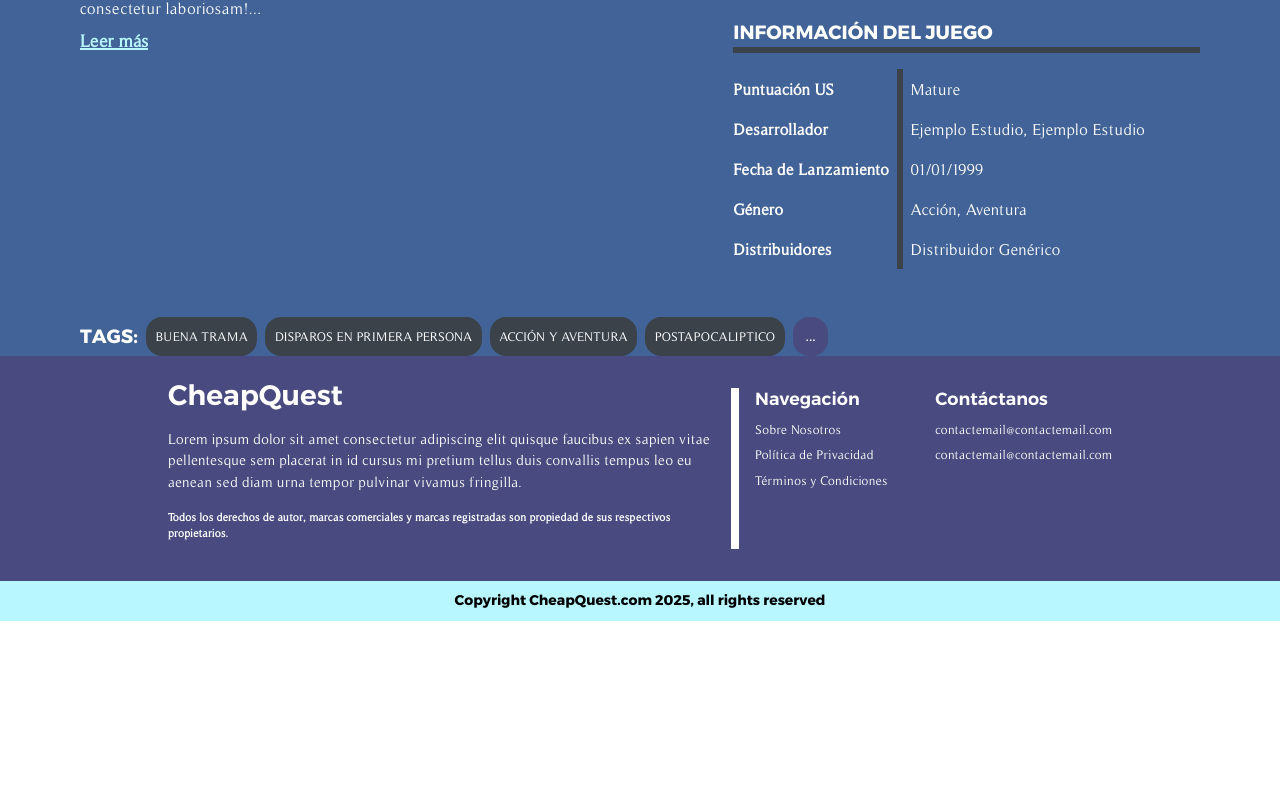
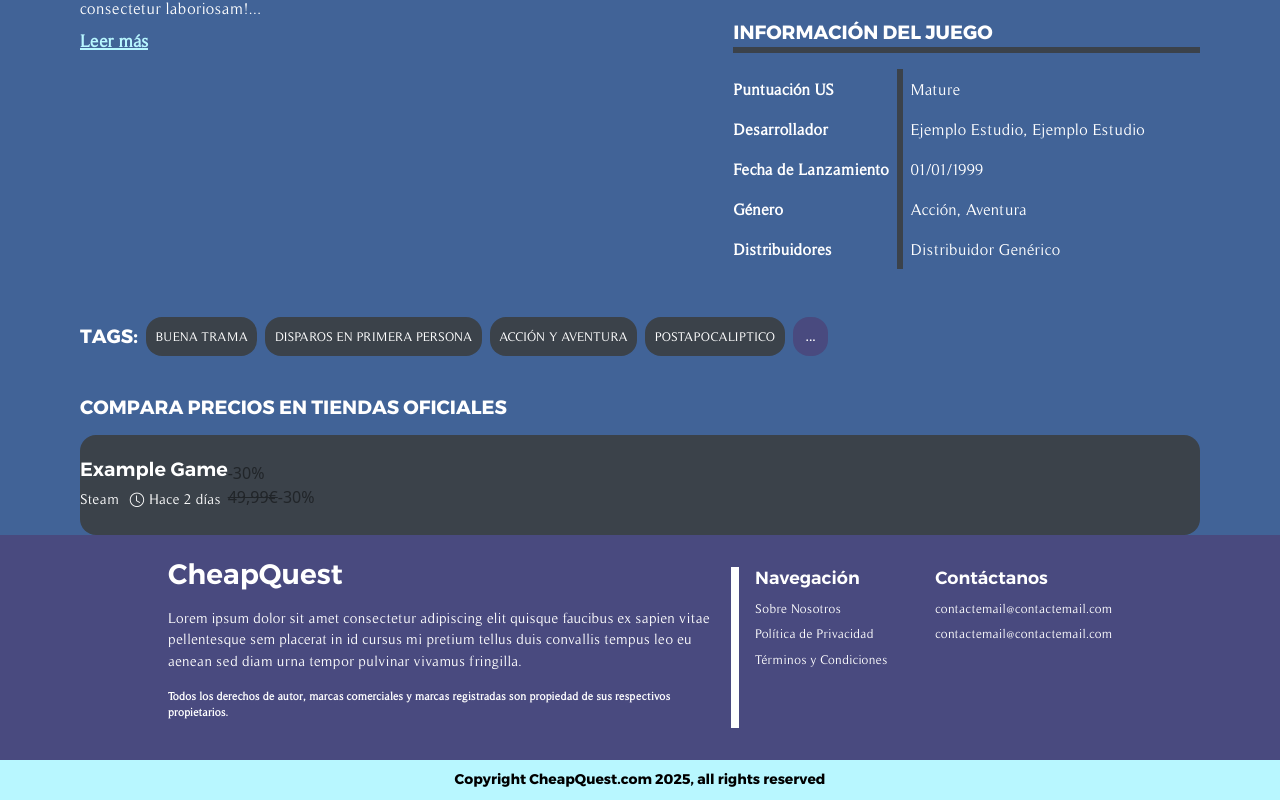
Before and after one commit to Yorwin/cheapquest, a Next.js app: page /game-page/1 in a window 1280 px wide. Shown: the part 1542-2342 px from the top of the page. Before the commit the page ends 2163 px from the top, so only its background shows below. Built offline with nearby package versions, Linux system fonts and the light colour scheme.

Commit message:
offer-card preparation

```diff
--- a/src/app/game-page/[...game]/page.tsx
+++ b/src/app/game-page/[...game]/page.tsx
@@ -5,7 +5,8 @@ import GameImagesVideos from "@/components/pages/game-page/game-images-videos"
 import AboutTheGame from "@/components/general/about-this-game/about-this-game";
 import MetaCritic from "@/components/general/metacritic";
 import GameInfo from "@/components/general/game-info";
-import GameTags from "@/components/general/game-tags/game-tags";
+import GameTags from "@/components/pages/game-page/game-tags";
+import OfficialStoreList from "@/components/pages/game-page/official-store-list";
 
 interface ParamsGame {
     params: {
@@ -33,6 +34,7 @@ const GamePage = ({ params }: ParamsGame) => {
                     </div>
                 </div>
                 <GameTags />
+                <OfficialStoreList />
             </div>
         </article>
     )
--- /dev/null
+++ b/src/components/general/store-card/store-card.tsx
@@ -0,0 +1,34 @@
+import React from "react";
+import styles from "@/styles/components/store-card.module.scss"
+
+const StoreCard = () => {
+    return (
+        <div className={styles["store-card-container"]}>
+
+            {/* Offer Info */}
+
+            <div className={styles["offer-info-container"]}>
+                <h3>Example Game</h3>
+                <div className={styles["offer-specs"]}>
+                    <span>Steam</span>
+                    <time className={styles["released-time"]} dateTime="2025-09-03T12:00:00Z">
+                        <i className="bi bi-clock"></i>
+                        <span>Hace 2 días</span>
+                    </time>
+                </div>
+            </div>
+
+            {/* Prices Container */}
+
+            <div className={styles["prices-container"]}>
+                <span className={styles["discount"]}>-30%</span>
+                <div className={styles["prices"]}>
+                    <del className={styles["old-price"]}>49,99€</del>
+                    <span className={styles["new-price"]}>-30%</span>
+                </div>
+            </div>
+        </div>
+    )
+};
+
+export default StoreCard;
--- a/src/components/general/game-tags/game-tags.tsx
+++ b/src/components/pages/game-page/game-tags.tsx
@@ -1,6 +1,6 @@
 import React from "react";
 import styles from "@/styles/components/user-tags.module.scss"
-import Tags from "./tags-controller";
+import Tags from "../../general/game-tags/tags-controller";
 
 const GameTags = () => {
 
--- /dev/null
+++ b/src/components/pages/game-page/official-store-list.tsx
@@ -0,0 +1,16 @@
+import React from "react";
+import styles from "@/styles/layout/gamepage/official-store-list.module.scss"
+import StoreCard from "@/components/general/store-card/store-card";
+
+const OfficialStoreList = () => {
+    return (
+        <div className={styles["official-stores-container"]}>
+            <h2>COMPARA PRECIOS EN TIENDAS OFICIALES</h2>
+            <div className={styles["offers-container"]}>
+               <StoreCard />
+            </div>
+        </div>
+    )
+};
+
+export default OfficialStoreList;
--- a/src/styles/_variables/_variables.scss
+++ b/src/styles/_variables/_variables.scss
@@ -10,6 +10,9 @@ $colores: (
     discount-color: #FE392B,
     color-price: #26F160,
 );
+
+$primary-font-style: var(--font-gontSerrat);
+$seconday-font-style: var(--font-timeless);
 
 $homepage-offers-padding: 80px 180px;
 $homepage-xl-offers-padding: 70px 120px;
--- a/src/styles/components/offer-card.module.scss
+++ b/src/styles/components/offer-card.module.scss
@@ -5,9 +5,6 @@
 $background-color: map.get($colores, dark-background-color);
 $background-color-button: map.get($colores, primary-color);
 $font-color: map.get($colores, font-dark-background-color);
-
-$primary-font-style: var(--font-gontSerrat);
-$seconday-font-style: var(--font-timeless);
 
 $current-price-shadow: 1px 0 #000,
     -1px 0 #000,
--- /dev/null
+++ b/src/styles/components/store-card.module.scss
@@ -0,0 +1,35 @@
+@use '../_variables/variables' as *;
+@use '../_variables/mixins' as *;
+@use 'sass:map';
+
+$offer-background-color: map.get($colores, dark-background-color);
+$main-font-color: map.get($colores, font-dark-background-color);
+
+.store-card-container {
+    display: flex;
+    align-items: center;
+    width: 100%;
+    height: 100px;
+    background-color: $offer-background-color;
+    border-radius: 1rem;
+}
+
+.offer-info-container h3 {
+    font-size: 1.2rem;
+    font-family: $primary-font-style;
+    font-weight: 600;
+    color: $main-font-color;
+}
+
+.offer-specs {
+    display: flex;
+    gap: .7rem;
+    font-family: $seconday-font-style;
+    font-size: .9rem;
+    color: $main-font-color;
+}
+
+.released-time {
+    display: flex;
+    gap: .3rem;
+}
--- a/src/styles/components/user-tags.module.scss
+++ b/src/styles/components/user-tags.module.scss
@@ -13,6 +13,7 @@ $font-main-color: map.get($colores, font-dark-background-color);
     flex-direction: row;
     align-items: center;
     gap: 8px;
+    margin-bottom: 2.5rem;
 }
 
 .user-tags-container h2 {
--- /dev/null
+++ b/src/styles/layout/gamepage/official-store-list.module.scss
@@ -0,0 +1,13 @@
+@use '../../_variables/mixins' as *;
+@use '../../_variables/variables' as *;
+@use 'sass:map';
+
+.official-stores-container h2 {
+    @include mainTitleGamePage;
+    margin-bottom: 1rem;
+    white-space: nowrap;
+}
+
+.offers-container {
+    width: 100%;
+}
```
